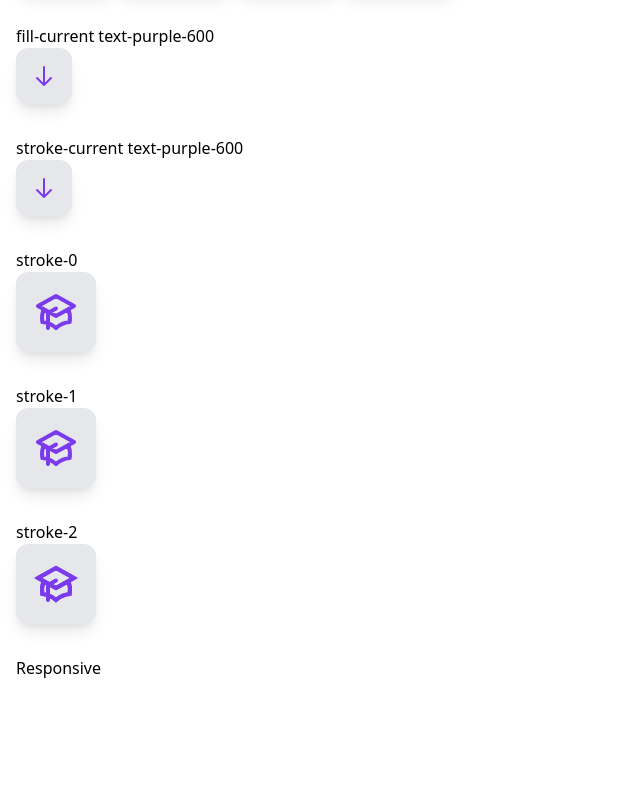
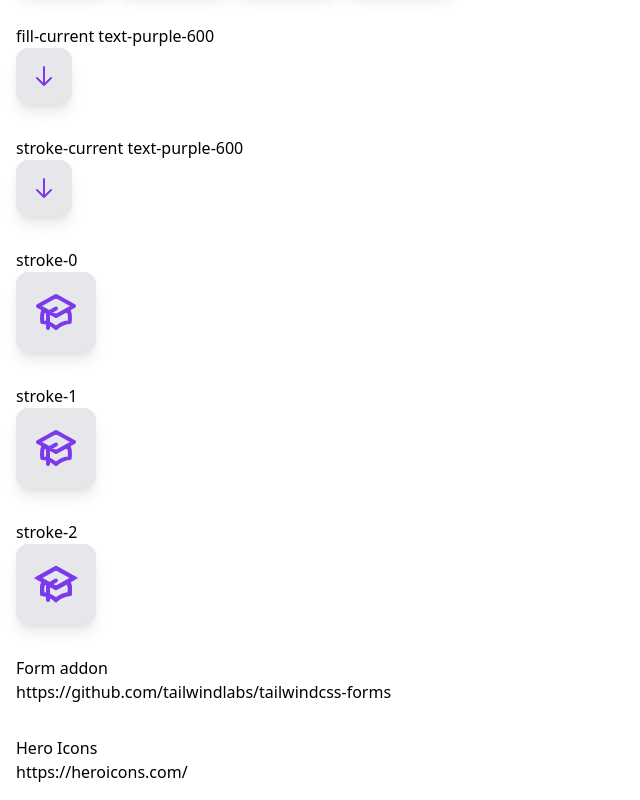
Before and after one commit to alexmkio/tailwind-react-practice, a React (Create React App) app: page / in a window 1280 px wide. Shown: the part 5416-6216 px from the top of the page, without its empty margins (0-640 px from the left). Before the commit the page ends 6112 px from the top, so only its background shows below. Built offline with nearby package versions, Linux system fonts and the light colour scheme.

Commit message:
Add links to forms and heroicons

```diff
--- a/src/App.js
+++ b/src/App.js
@@ -492,9 +492,16 @@ function App() {
 
         <section className="p-4">
           <h3>
-            Responsive
+            Form addon
           </h3>
+          <p>https://github.com/tailwindlabs/tailwindcss-forms</p>
+        </section>
 
+        <section className="p-4">
+          <h3>
+            Hero Icons
+          </h3>
+          <p>https://heroicons.com/</p>
         </section>
       </main>
     </>
```
